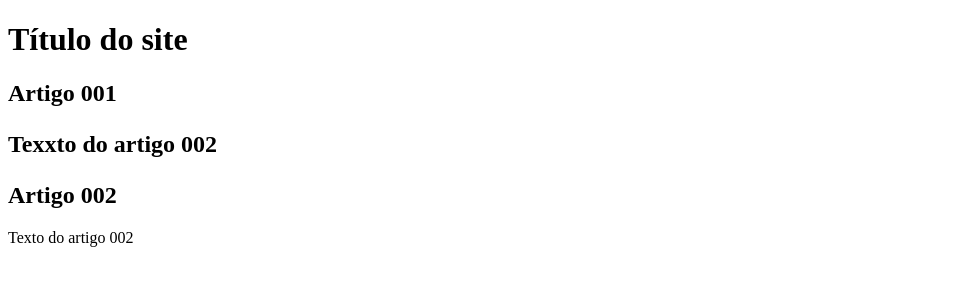
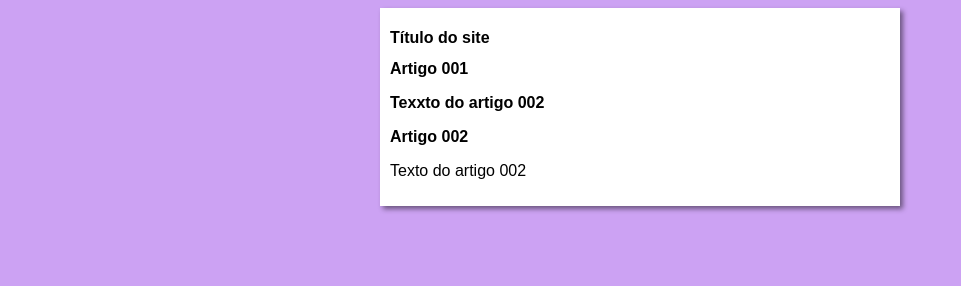
Before and after one commit to dumpassos/projeto-site, a plain HTML site: page index.html in a window 1280 px wide. Shown: the whole page, without its empty margins (0-961 px from the left). Drawn offline with Linux system fonts and the light colour scheme.

Commit message:
commit no design

```diff
--- /dev/null
+++ b/estilos/style.css
@@ -0,0 +1,16 @@
+* {
+    font-family: Arial, Helvetica, sans-serif;
+    font-size: 16px;
+}
+
+body {
+    background-color: rgb(204, 162, 243);
+}
+
+main {
+    background-color: white;
+    width: 500px;
+    margin: auto;
+    padding: 10px;
+    box-shadow: 3px 3px 5px rgba(0, 0, 0, 0.478);
+}
--- a/index.html
+++ b/index.html
@@ -4,6 +4,7 @@
     <meta charset="UTF-8">
     <meta name="viewport" content="width=device-width, initial-scale=1.0">
     <title>Título do Site</title>
+    <link rel="stylesheet" href="estilos/style.css">
 </head>
 <body>
     <main>
```
